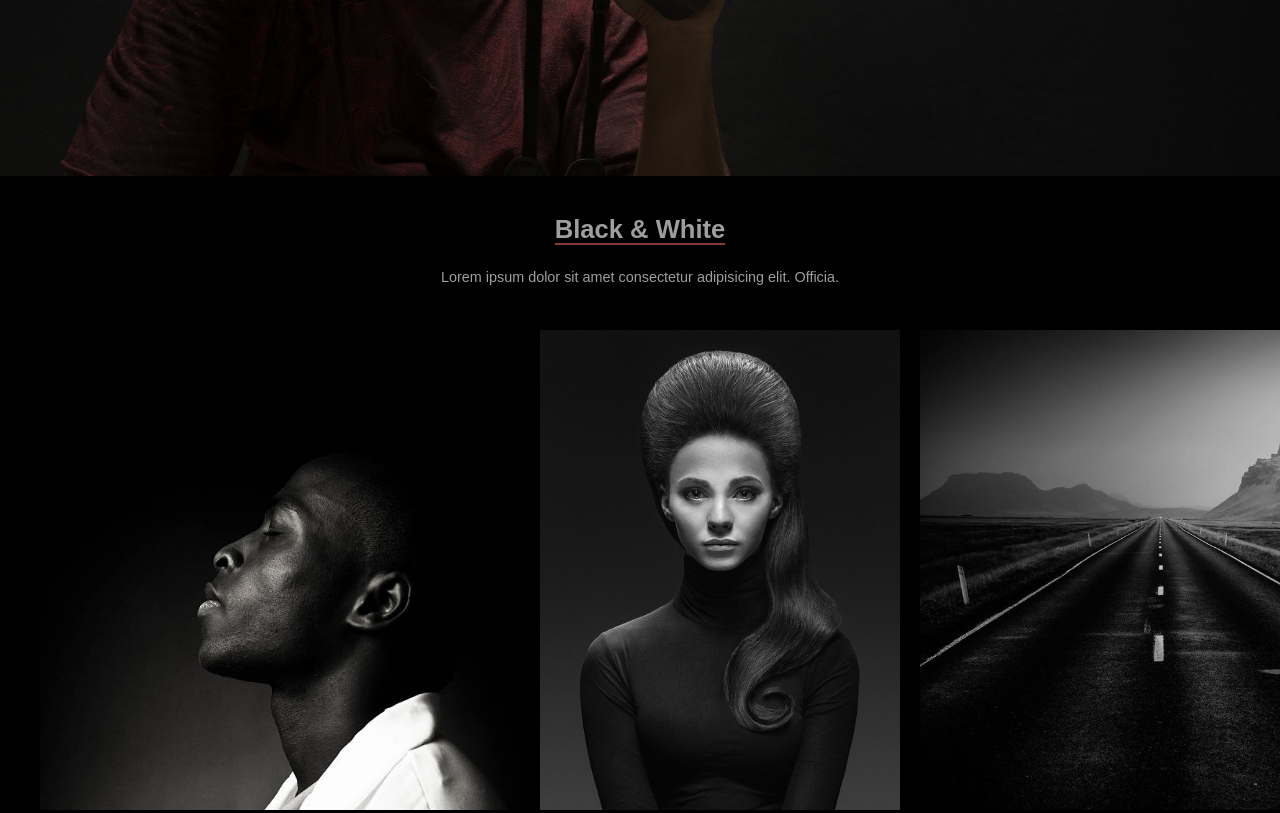
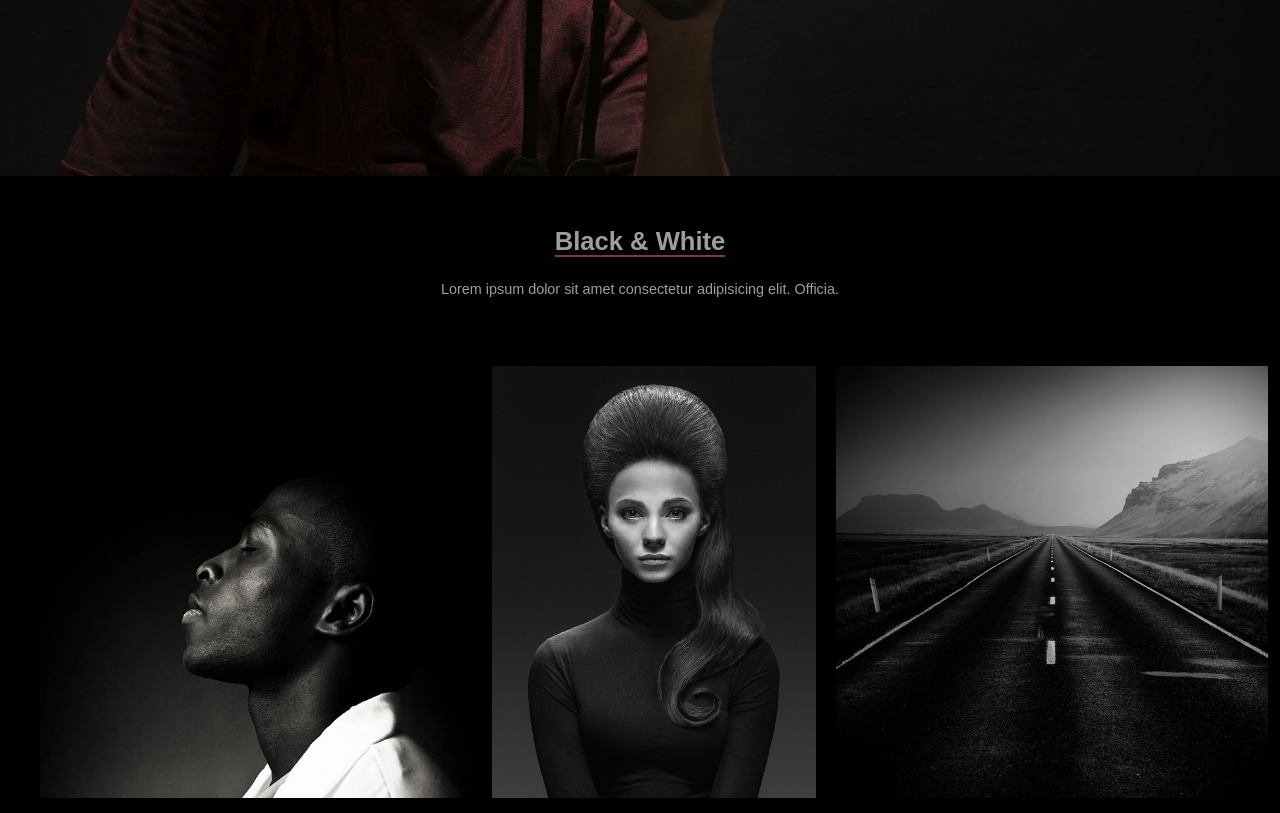
Before and after one commit to Rataash99/Photography-Website, a plain HTML site: page index.html in a window 1280 px wide. Shown: the part 624-1437 px from the top of the page. Drawn offline with Linux system fonts and the light colour scheme.

Commit message:
some changes made to css file

```diff
--- a/styles.css
+++ b/styles.css
@@ -420,15 +420,15 @@ p {
 }
 img{
     margin: 0px 10px;
-    width: 50rem;
-    height: 30rem;
+    width: 48rem;
+    height: 27rem;
     transition-property: all;
     transition-duration: 1s;
 }
 
 img:hover {
     /* position: absolute; */
-    width: 52rem;
-    height: 32rem;
+    width: 51rem;
+    height: 29rem;
     box-shadow: 0px 0px 20px 2px rgb(164, 81, 81);
 }
```
